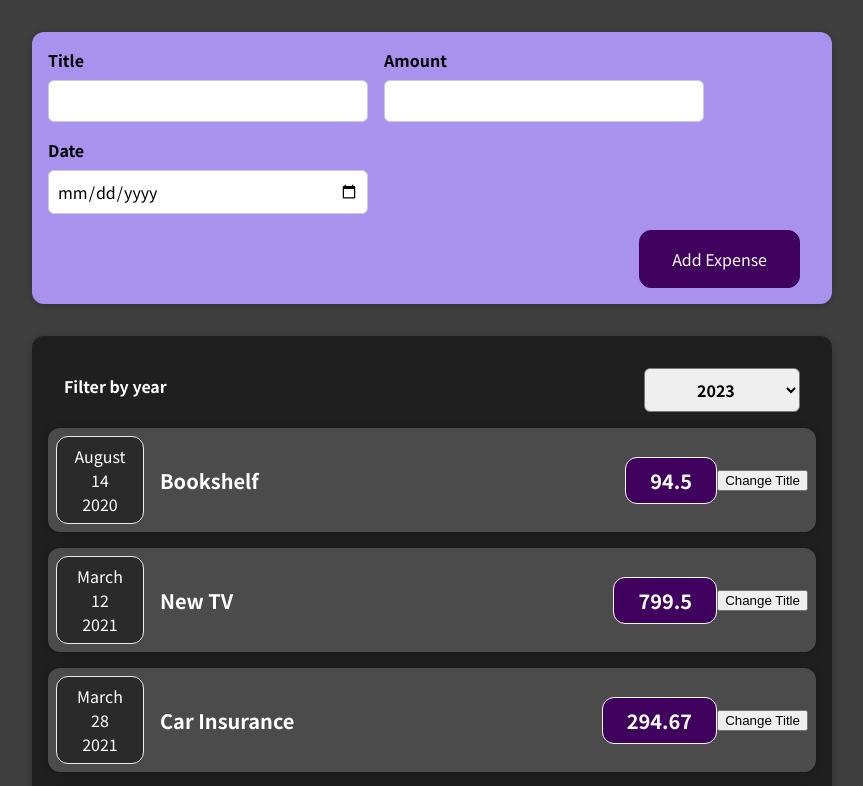
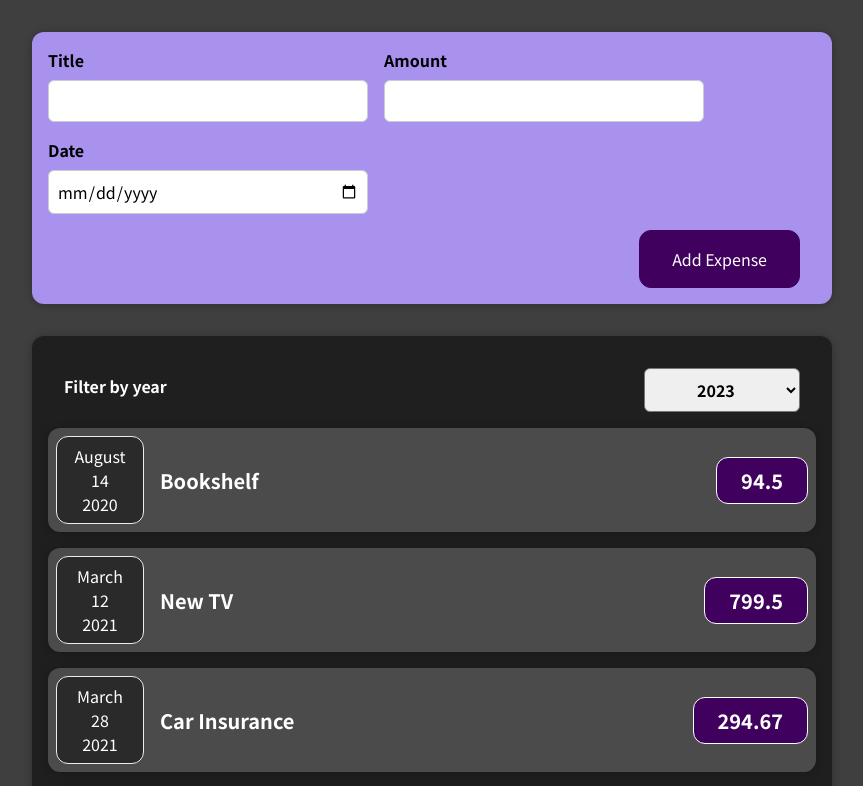
Before and after one commit to teejay327/expense-tracker, a React (Create React App) app: page / in a window 1280 px wide. Shown: the top 786 px of the page, without its empty margins (208-1071 px from the left). Built offline with nearby package versions, Linux system fonts and the light colour scheme.

Commit message:
added dropdown to ExpensesFilter

```diff
--- a/src/components/Expenses/ExpenseItem.js
+++ b/src/components/Expenses/ExpenseItem.js
@@ -1,4 +1,4 @@
-import React, { useState } from 'react';
+import React from 'react';
 import './ExpenseItem.css';
 import ExpenseDate from './ExpenseDate';
 import Card from '../UI/Card';
@@ -7,20 +7,13 @@
 //const Expes
 
 const ExpenseItem = (props) => {
-const [title, setTitle] = useState(props.title);
-
-const clickHandler = () => {
-	setTitle('Updated');
-	console.log(title);
-}
 	return (
 		<Card className="expense-item">
 				<ExpenseDate date={ props.date }/>
 				<div className="expense-item__description">
-			<h2>{ title }</h2>
+				<h2>{ props.title }</h2>
 				<div className="expense-item__price">{ props.amount }</div>
 			</div>
-		<button onClick={ clickHandler }>Change Title</button>
 		</Card>
 		)
 }
```
Lines whose indentation alone changed are shown as unchanged.
